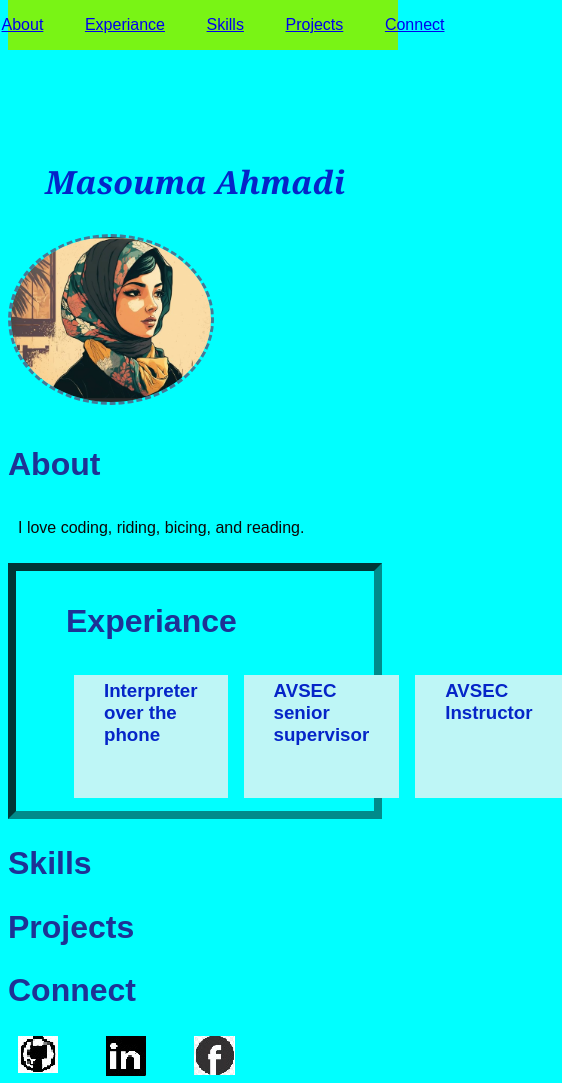
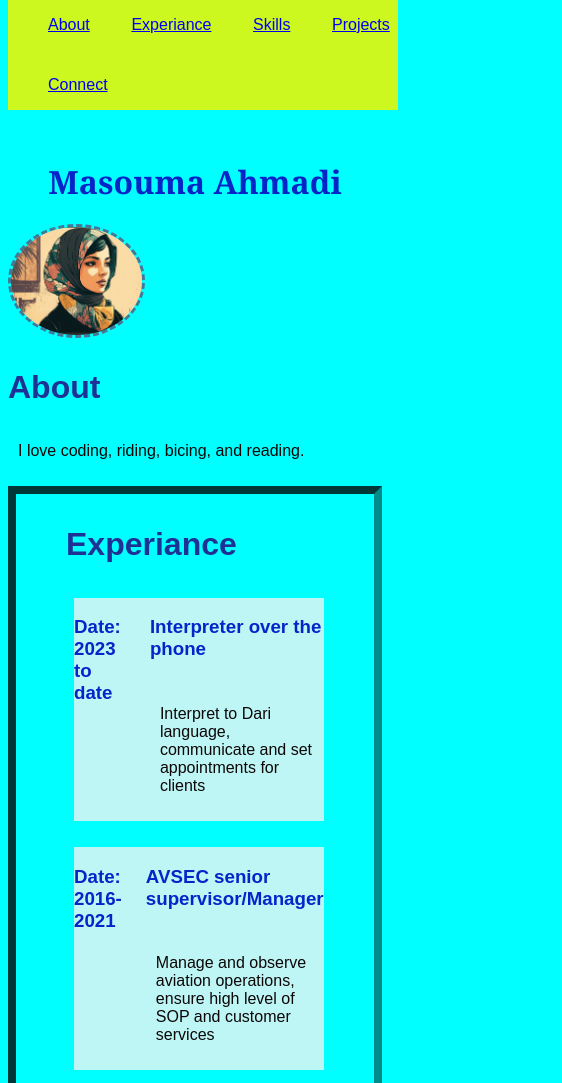
Before and after one commit to MASOUMA2023/Masouma-Ahmadi-io, a plain HTML site: page index.html in a window 390 px wide. Shown: the top 1083 px of the page, 562 px wide, since content can reach past the window. Drawn offline with Linux system fonts and the light colour scheme.

Commit message:
responsiveness added

```diff
--- a/css/index.css
+++ b/css/index.css
@@ -22,21 +22,30 @@ h2 {
          border-style:inset;
 }
 
-.jobs {
-     display: flex;
-     flex-direction: row;
-     justify-content:space-evenly;
-     list-style: none;
-     column-width:;
+.exp-container {
+     display: grid;
+     grid-template-columns: 1fr 1fr 1fr;
+     /*repeat( auto-fit, minmax (300px, 20em ));*/
+     gap: 10px;
+
 }
 
-.job1, .job2, .job3 {
+.exp-item {
+     display:flex;
+     flex-direction: row;
      background-color: rgb(190, 246, 246);
      margin: 0.5em;
 
 }
-.jobs h3 {
-   margin: 5px 30px
+
+.job {
+    display: flex;
+    flex-direction: column;
+}
+
+.date {
+    margin-right: 1.5rem;
+    min-width:min-content;
 }
 
 
@@ -50,8 +59,9 @@ h2 {
 
 #portfilo-picture {
         border-radius: 50%;
-        width: 200px;
-        margin: 10px auto;
+        width: 35%;
+        align-self: center;
+        margin: auto;
         border-color: rgb(69, 120, 150);
         border-width: 1dvi;
         border-style: dashed;
@@ -61,13 +71,14 @@ h2 {
    position:fixed;
    top: 0;
    background-color: rgb(121, 244, 21);
+   font-size: 1rem;
    width: 100%;
    opacity: 100%;
 }
 
 #navigation ul {
     display: flex;
-    justify-content: center;
+    flex-wrap: wrap;
     gap: 2.6em;
     padding-bottom: 0;
     list-style: none;
@@ -85,3 +96,26 @@ h2 {
     gap: 3em;
     padding-left: 10px;
 }
+
+@media only screen and (min-width: 350px) {
+    #navigation {
+        background-color:rgb(205, 248, 31);
+        font: size 1.5em; ;
+    }
+
+    #name {
+        font-style: normal;
+        font-size: 2em;
+    }
+
+    .exp-container {
+        grid-template-columns:  1fr;
+    }
+}
+
+@media only screen and (min-width: 600px) {
+
+    .exp-container {
+        grid-template-columns: 1fr 1fr 1fr;
+    }
+}
--- a/index.html
+++ b/index.html
@@ -32,24 +32,33 @@
 <section id="experience">
     <h2> Experiance</h2>
 
-    <div class="jobs">
-       <div class="job1">
-          <h3>Interpreter over the phone</h3>
-          <!-- <h3>Date:</h3> -->
-          <p></p>
-       </div>
-       <div class="job2">
-          <h3>AVSEC senior supervisor</h3>
-          <!-- <h3>Date:</h3> -->
-          <p></p>
-       </div>
-       <div class="job3">
-          <h3>AVSEC Instructor</h3>
-          <!-- <h3>Date:</h3> -->
-          <p></p>
-       </div>
+    <div class="exp-container">
+        <div class="exp-item">
+            <h3 class="date">Date: 2023 to date</h3>
+            <div class="job">
+                <h3 class="job-title">Interpreter over the phone</h3>
+                <p class="details"> Interpret to Dari language, communicate and set appointments for clients </p>
+            </div>
+        </div>
+
+        <div class="exp-item">
+            <h3 class="date">Date: 2016-2021</h3>
+            <div class="job">
+                <h3 class="job-title">AVSEC senior supervisor/Manager</h3>
+                <p class="details">Manage and observe aviation operations, ensure high level of SOP and
+                    customer services</p>
+            </div>
+        </div>
+
+        <div class="exp-item">
+            <h3 class="date">Date: 2012-2016</h3>
+            <div class="job">
+                <h3 class="job-title">AVSEC Instructor</h3>
+                <p class="details">Assess, select and schedule staff for training based on their performances.
+                     Conduct appraisal’s,trainings and OJTs.</p>
+            </div>
+        </div>
     </div>
-
 </section>
 
 <section id="skills">
```
